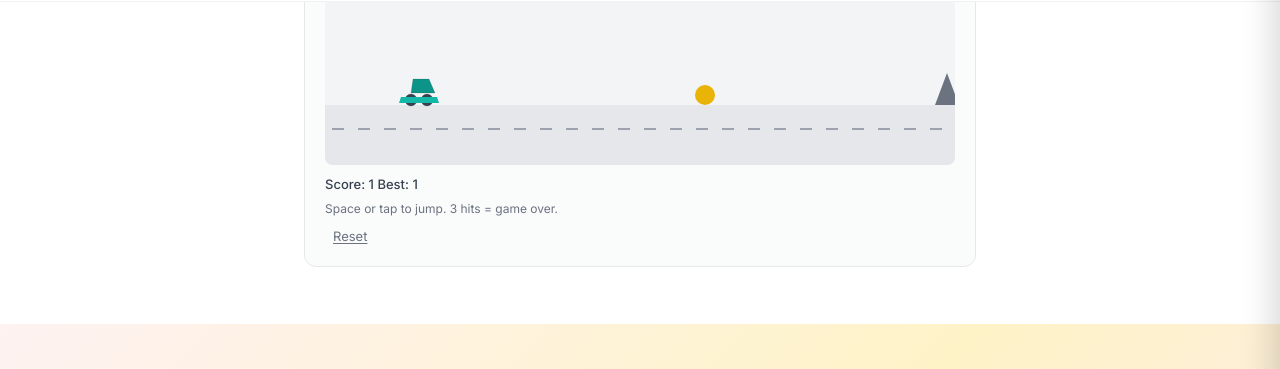
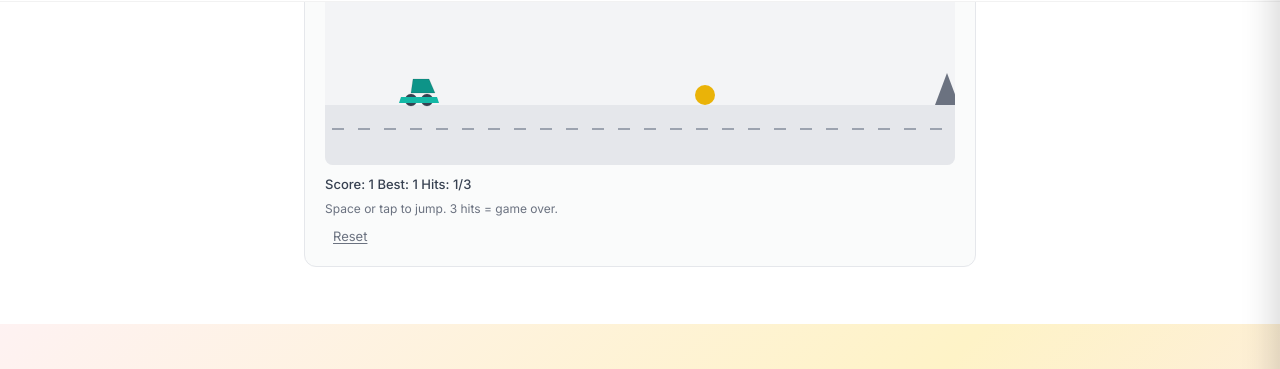
Before and after one commit to HamnaNimra/hamnanimra.github.io, a Jekyll site: the page built from index.html, in a window 1280 px wide and 900 px high, scrolled down 1694 px. Shown: the part 84-453 px from the top of the window. Built offline with Jekyll 4.4.1, drawn with Linux system fonts in a browser that asks for light colours; nearby versions of some CDN libraries.

Commit message:
Adding a hits counter to the status line (e.g. "Hits: 0/3").

```diff
--- a/index.html
+++ b/index.html
@@ -81,7 +81,7 @@ description: Hamna Nimra — Software engineer, explorer, maker. Digital garden
           <canvas id="minicar-canvas" class="minicar-canvas" width="672" height="240" aria-label="Mini Car Dash game area. Space or tap to jump." tabindex="0"></canvas>
         </div>
 
-        <p id="minicar-status" class="minicar-status" aria-live="polite">Score: 0  Best: 0</p>
+        <p id="minicar-status" class="minicar-status" aria-live="polite">Score: 0  Best: 0  Hits: 0/3</p>
         <p class="minicar-hint">Space or tap to jump. 3 hits = game over.</p>
         <div class="minicar-actions">
           <button type="button" id="minicar-reset" class="minicar-btn-reset">Reset</button>
@@ -277,11 +277,12 @@ description: Hamna Nimra — Software engineer, explorer, maker. Digital garden
 
       function updateStatus(isOver) {
         if (!statusEl) return;
+        var hitsText = 'Hits: ' + hits + '/3';
         if (isOver) {
-          statusEl.textContent = 'Game over. Score: ' + score + '  Best: ' + highScore;
+          statusEl.textContent = 'Game over. Score: ' + score + '  Best: ' + highScore + '  ' + hitsText;
           statusEl.classList.add('game-over');
         } else {
-          statusEl.textContent = 'Score: ' + score + '  Best: ' + highScore;
+          statusEl.textContent = 'Score: ' + score + '  Best: ' + highScore + '  ' + hitsText;
           statusEl.classList.remove('game-over');
         }
       }
```
Also changed, not shown: other parts of index.html (+1 -0 lines).
